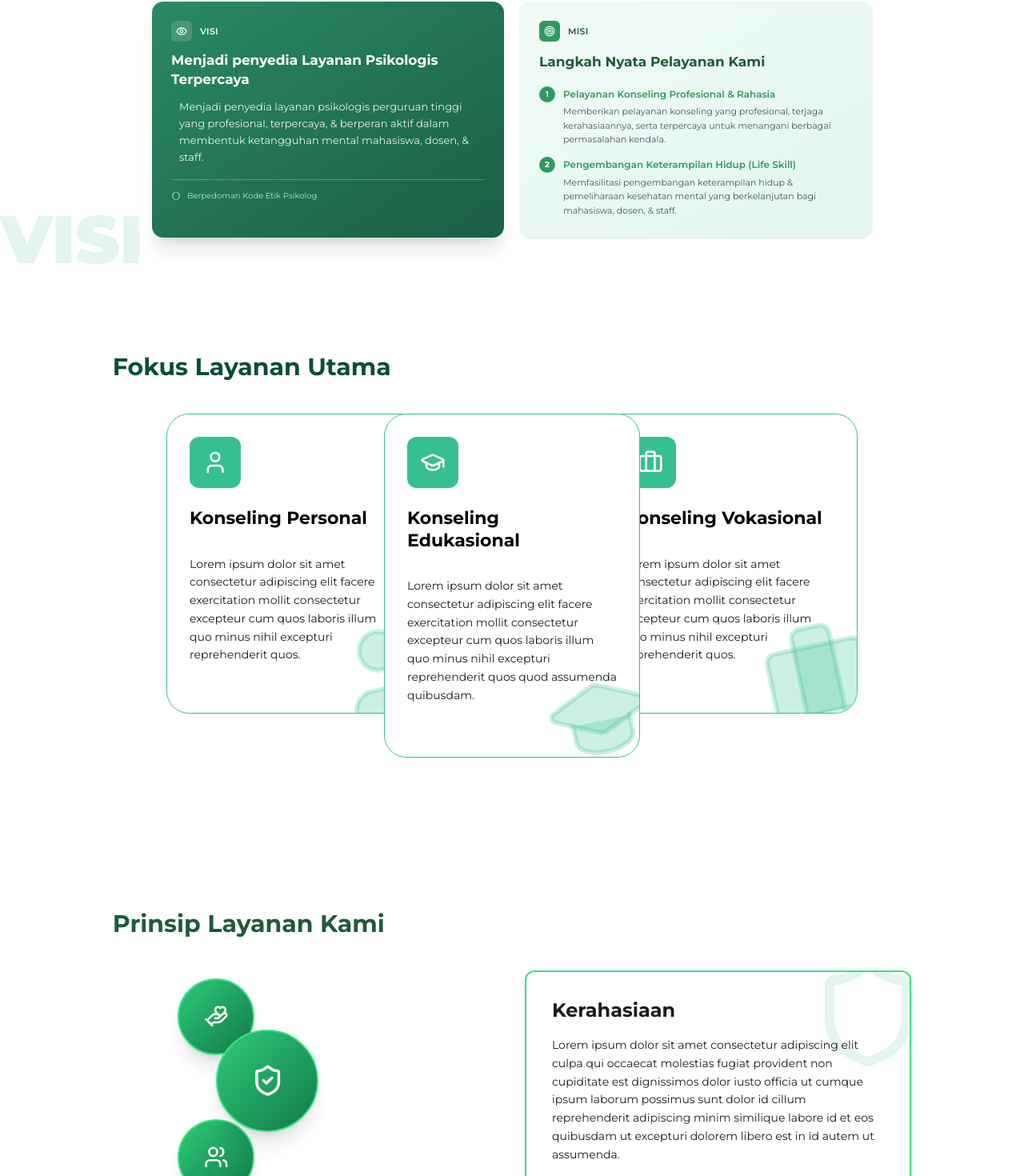
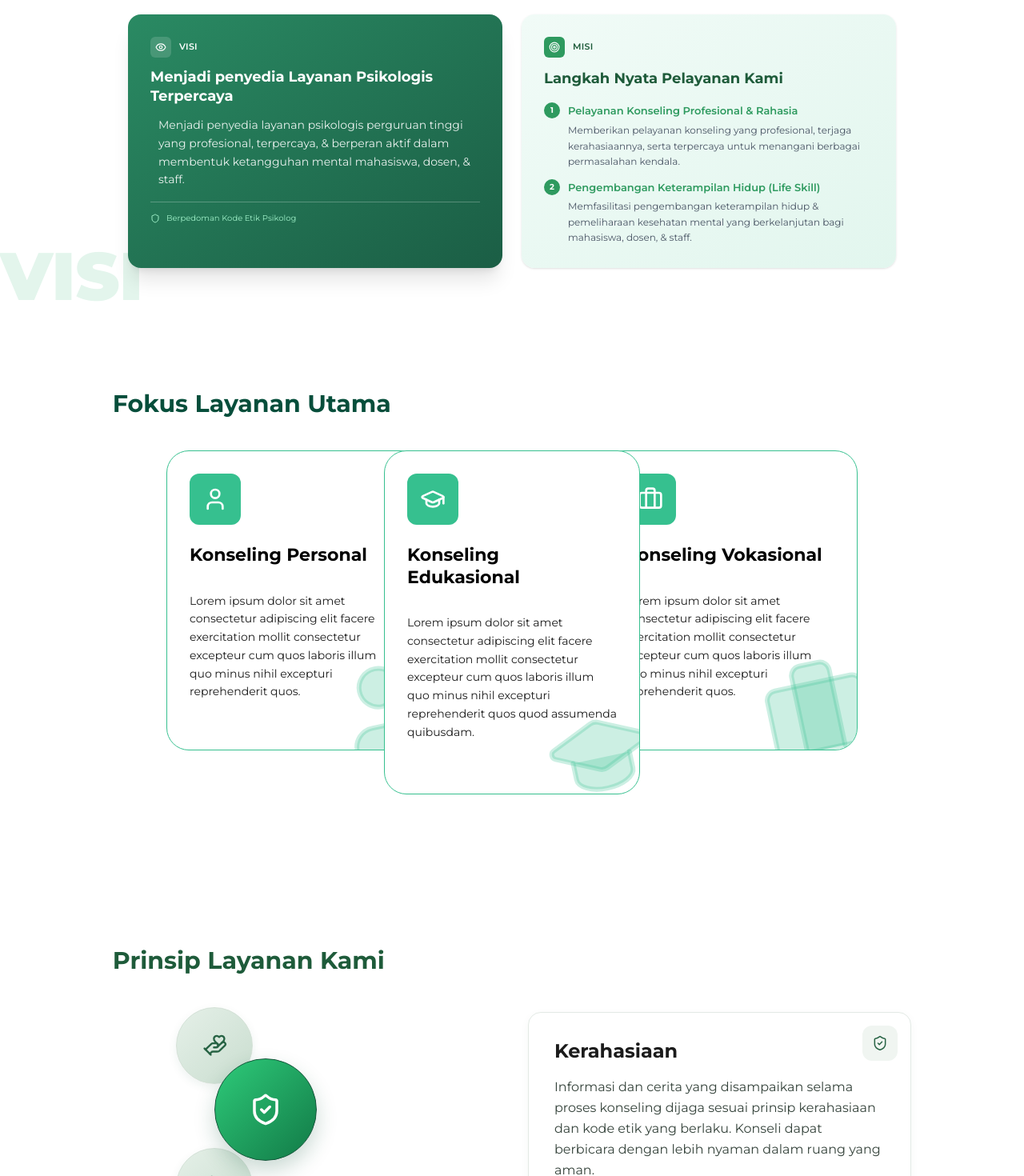
Before and after one commit to mrco23/SiCARE, a React (Vite) app in the folder fe/: page /tentang-kami in a window 1280 px wide. Shown: the part 726-2196 px from the top of the page at 80% size. Built offline with nearby package versions, Linux system fonts and the light colour scheme.

Commit message:
feat(public): update halaman publik dan logo auth layout

```diff
--- a/fe/src/components/auth/AuthLayout.tsx
+++ b/fe/src/components/auth/AuthLayout.tsx
@@ -28,7 +28,7 @@ export default function CenteredAuthLayout({
           <Link to="/" className="mb-6 flex flex-col items-center gap-3">
             <div className="flex h-16 w-16 items-center justify-center rounded-full border-[1.5px] border-[#c9a54a] bg-white shadow-sm">
               <img
-                src="/android-192x192.png"
+                src="logo.png"
                 alt="Logo Universitas Katolik De La Salle Manado"
                 className="h-12 w-12 rounded-full object-contain"
               />
--- a/fe/src/components/auth/CenteredAuthLayout.tsx
+++ b/fe/src/components/auth/CenteredAuthLayout.tsx
@@ -28,7 +28,7 @@ export default function CenteredAuthLayout({
           <Link to="/" className="mb-6 flex flex-col items-center gap-3">
             <div className="flex h-16 w-16 items-center justify-center rounded-full border-[1.5px] border-[#c9a54a] bg-white shadow-sm">
               <img
-                src="/android-192x192.png"
+                src="logo.png"
                 alt="Logo Universitas Katolik De La Salle Manado"
                 className="h-12 w-12 rounded-full object-contain"
               />
--- a/fe/src/pages/public/AboutPage.tsx
+++ b/fe/src/pages/public/AboutPage.tsx
@@ -151,7 +151,7 @@ function VisiMisi() {
   ];
 
   return (
-    <section className="relative overflow-hidden bg-white py-12 md:py-16">
+    <section className="relative overflow-hidden bg-white py-14 md:py-[4.5rem]">
       {/* Watermark */}
       <span className="pointer-events-none absolute right-0 top-12 select-none font-[Montserrat] text-[56px] font-black leading-none text-[#e3f5ec] md:text-[84px]">
         MISI
@@ -161,13 +161,13 @@ function VisiMisi() {
       </span>
 
       <div className={`relative z-10 ${container}`}>
-        <h2 className="text-center font-[Montserrat] text-[20px] font-bold text-[#1e5b3a] sm:text-[24px]">
+        <h2 className="text-center font-[Montserrat] text-[22px] font-bold text-[#1e5b3a] sm:text-[26px]">
           Visi & Misi Layanan
         </h2>
 
-        <div className="mx-auto mt-6 grid max-w-[900px] gap-4 md:grid-cols-2 md:gap-5">
+        <div className="mx-auto mt-7 grid max-w-[960px] gap-5 md:grid-cols-2 md:gap-6">
           {/* Visi */}
-          <div className="rounded-[14px] bg-linear-to-br from-[#2a8a63] to-[#1b5e45] p-5 text-white shadow-xl sm:p-6">
+          <div className="rounded-[16px] bg-linear-to-br from-[#2a8a63] to-[#1b5e45] p-6 text-white shadow-xl sm:p-7">
             <div className="flex items-center gap-2.5">
               <div className="flex h-[26px] w-[26px] items-center justify-center rounded-[6px] bg-white/15">
                 <Eye className="h-[14px] w-[14px] text-white" />
@@ -176,10 +176,10 @@ function VisiMisi() {
                 VISI
               </span>
             </div>
-            <h3 className="mt-3 font-[Montserrat] text-[15px] font-bold leading-snug sm:text-[17px]">
+            <h3 className="mt-3 font-[Montserrat] text-[16px] font-bold leading-snug sm:text-[18px]">
               Menjadi penyedia Layanan Psikologis Terpercaya
             </h3>
-            <p className="mt-3 pl-2.5 text-[12px] leading-relaxed text-white/90 sm:text-[13px]">
+            <p className="mt-3 pl-2.5 text-[13px] leading-relaxed text-white/90 sm:text-[14px]">
               Menjadi penyedia layanan psikologis perguruan tinggi yang
               profesional, terpercaya, & berperan aktif dalam membentuk
               ketangguhan mental mahasiswa, dosen, & staff.
@@ -193,7 +193,7 @@ function VisiMisi() {
           </div>
 
           {/* Misi */}
-          <div className="rounded-[14px] bg-linear-to-br from-[#f1fbf7] to-[#e2f6ee] p-5 shadow-sm sm:p-6">
+          <div className="rounded-[16px] bg-linear-to-br from-[#f1fbf7] to-[#e2f6ee] p-6 shadow-sm sm:p-7">
             <div className="flex items-center gap-2.5">
               <div className="flex h-[26px] w-[26px] items-center justify-center rounded-[6px] bg-[#2e9a5f]">
                 <Target className="h-[14px] w-[14px] text-white" />
@@ -202,7 +202,7 @@ function VisiMisi() {
                 MISI
               </span>
             </div>
-            <h3 className="mt-3 font-[Montserrat] text-[15px] font-bold text-[#1e5b3a] sm:text-[17px]">
+            <h3 className="mt-3 font-[Montserrat] text-[16px] font-bold text-[#1e5b3a] sm:text-[18px]">
               Langkah Nyata Pelayanan Kami
             </h3>
 
@@ -213,10 +213,10 @@ function VisiMisi() {
                     {item.no}
                   </span>
                   <div>
-                    <p className="text-[12px] font-semibold text-[#2e9a5f]">
+                    <p className="text-[13px] font-semibold text-[#2e9a5f]">
                       {item.title}
                     </p>
-                    <p className="mt-1 text-[11px] leading-relaxed text-gray-600">
+                    <p className="mt-1 text-[12px] leading-relaxed text-gray-600">
                       {item.text}
                     </p>
                   </div>
@@ -334,19 +334,36 @@ function FokusLayanan() {
 
 /* ========================= PRINSIP LAYANAN ========================= */
 function PrinsipLayanan() {
-  const circles = [
-    { icon: HandHeart, pos: "left-0 top-0", size: "h-20 w-20 sm:h-24 sm:w-24" },
+  const [activePrinciple, setActivePrinciple] = useState(1);
+
+  const principles = [
+    {
+      icon: HandHeart,
+      title: "Inklusif",
+      text: "Kami menyediakan ruang konseling yang terbuka dan menghargai setiap individu. Setiap mahasiswa, dosen, dan staf dapat mencari dukungan tanpa merasa dihakimi atau dibedakan.",
+    },
     {
       icon: ShieldCheck,
-      pos: "left-10 top-12 sm:left-12 sm:top-16",
-      size: "h-28 w-28 sm:h-32 sm:w-32 z-10",
+      title: "Kerahasiaan",
+      text: "Informasi dan cerita yang disampaikan selama proses konseling dijaga sesuai prinsip kerahasiaan dan kode etik yang berlaku. Konseli dapat berbicara dengan lebih nyaman dalam ruang yang aman.",
     },
     {
       icon: Users,
-      pos: "left-0 top-36 sm:top-44",
-      size: "h-20 w-20 sm:h-24 sm:w-24",
+      title: "Profesional",
+      text: "Layanan diberikan dengan sikap profesional, empati, dan tanggung jawab. Proses pendampingan disesuaikan dengan kebutuhan konseli serta mengacu pada etika dan kompetensi layanan.",
     },
   ];
+
+  // Susunan awal tetap: kiri atas, tengah, kiri bawah.
+  // Ikon aktif bertukar posisi dengan ikon tengah agar selalu berpindah ke tengah.
+  const positions = [
+    "left-0 top-0",
+    "left-10 top-12 sm:left-12 sm:top-16",
+    "left-0 top-36 sm:top-44",
+  ];
+
+  const active = principles[activePrinciple];
+  const ActiveIcon = active.icon;
 
   return (
     <section className="relative overflow-hidden bg-white py-14 md:py-20">
@@ -355,37 +372,54 @@ function PrinsipLayanan() {
           Prinsip Layanan Kami
         </h2>
 
-        <div className="mt-10 grid items-center gap-8 md:grid-cols-2">
-          {/* Lingkaran ikon */}
+        <div className="mt-10 grid items-center gap-8 md:grid-cols-2 md:gap-10">
+          {/* Layout ikon asli dipertahankan; ikon aktif berpindah ke posisi tengah. */}
           <div className="relative mx-auto h-60 w-full max-w-xs sm:h-64">
-            {circles.map((c, i) => {
-              const Icon = c.icon;
+            {principles.map((principle, i) => {
+              const Icon = principle.icon;
+              const isActive = activePrinciple === i;
+              const slot = isActive ? 1 : i === 1 ? activePrinciple : i;
+              const position = positions[slot];
+
               return (
-                <div
-                  key={i}
-                  className={`absolute flex items-center justify-center rounded-full border-2 border-[#3ee08a] bg-linear-to-br from-[#2ecc7a] to-[#127a47] shadow-xl ${c.pos} ${c.size}`}
+                <button
+                  key={principle.title}
+                  type="button"
+                  onClick={() => setActivePrinciple(i)}
+                  aria-label={`Tampilkan prinsip ${principle.title}`}
+                  aria-pressed={isActive}
+                  className={`absolute ${position} flex items-center justify-center rounded-full border transition-all duration-500 ease-in-out focus-visible:outline-none focus-visible:ring-4 focus-visible:ring-[#2e9a5f]/25 ${
+                    isActive
+                      ? "z-20 h-28 w-28 border-[#14553a] bg-gradient-to-br from-[#2ecc7a] to-[#127a47] shadow-[0_12px_26px_rgba(20,85,58,0.22)] sm:h-32 sm:w-32"
+                      : "z-10 h-20 w-20 border-[#D4E1D7] bg-gradient-to-br from-[#E5F0E8] to-[#C9DDCF] shadow-[0_4px_12px_rgba(20,85,58,0.08)] hover:scale-105 hover:border-[#B9D0C0] sm:h-24 sm:w-24"
+                  }`}
                 >
-                  <Icon className="h-1/3 w-1/3 text-white" />
-                </div>
+                  <Icon
+                    className={`h-1/3 w-1/3 transition-colors duration-300 ${
+                      isActive ? "text-white" : "text-[#276344]"
+                    }`}
+                    strokeWidth={isActive ? 2 : 1.8}
+                  />
+                </button>
               );
             })}
           </div>
 
-          {/* Kartu Kerahasiaan */}
-          <div className="relative overflow-hidden rounded-xl border-2 border-[#3ee08a] bg-white p-6 shadow-md sm:p-8">
-            <Shield className="pointer-events-none absolute -right-5 -top-5 h-36 w-36 text-[#e3f5ec]" />
-            <h3 className="relative font-[Montserrat] text-xl font-bold text-[#1b1b1b] sm:text-2xl">
-              Kerahasiaan
+          {/* Card informasi: hanya judul dan deskripsi prinsip yang dipilih. */}
+          <article
+            key={active.title}
+            className="relative overflow-hidden rounded-2xl border border-[#E3EAE5] bg-white p-6 shadow-[0_3px_12px_rgba(20,85,58,0.04)] transition-all duration-300 sm:p-8"
+          >
+            <div className="pointer-events-none absolute right-4 top-4 flex h-11 w-11 items-center justify-center rounded-xl bg-[#F0F5F1] text-[#276344]">
+              <ActiveIcon className="h-5 w-5" strokeWidth={1.8} />
+            </div>
+            <h3 className="relative pr-12 font-[Montserrat] text-xl font-bold text-[#1b1b1b] sm:text-2xl">
+              {active.title}
             </h3>
-            <p className="relative mt-4 text-[13px] leading-relaxed text-[#1b1b1b] sm:text-sm">
-              Lorem ipsum dolor sit amet consectetur adipiscing elit culpa qui
-              occaecat molestias fugiat provident non cupiditate est dignissimos
-              dolor iusto officia ut cumque ipsum laborum possimus sunt dolor id
-              cillum reprehenderit adipiscing minim similique labore id et eos
-              quibusdam ut excepturi dolorem libero est in id autem ut
-              assumenda.
+            <p className="relative mt-4 text-sm leading-relaxed text-[#35433B] sm:text-base">
+              {active.text}
             </p>
-          </div>
+          </article>
         </div>
       </div>
     </section>
```
Also changed, not shown: fe/src/pages/public/FeedbackPage.tsx (+38 -34 lines), fe/src/pages/public/HomePage.tsx (+131 -0 lines), fe/src/pages/public/PanduanPage.tsx (+26 -26 lines).
